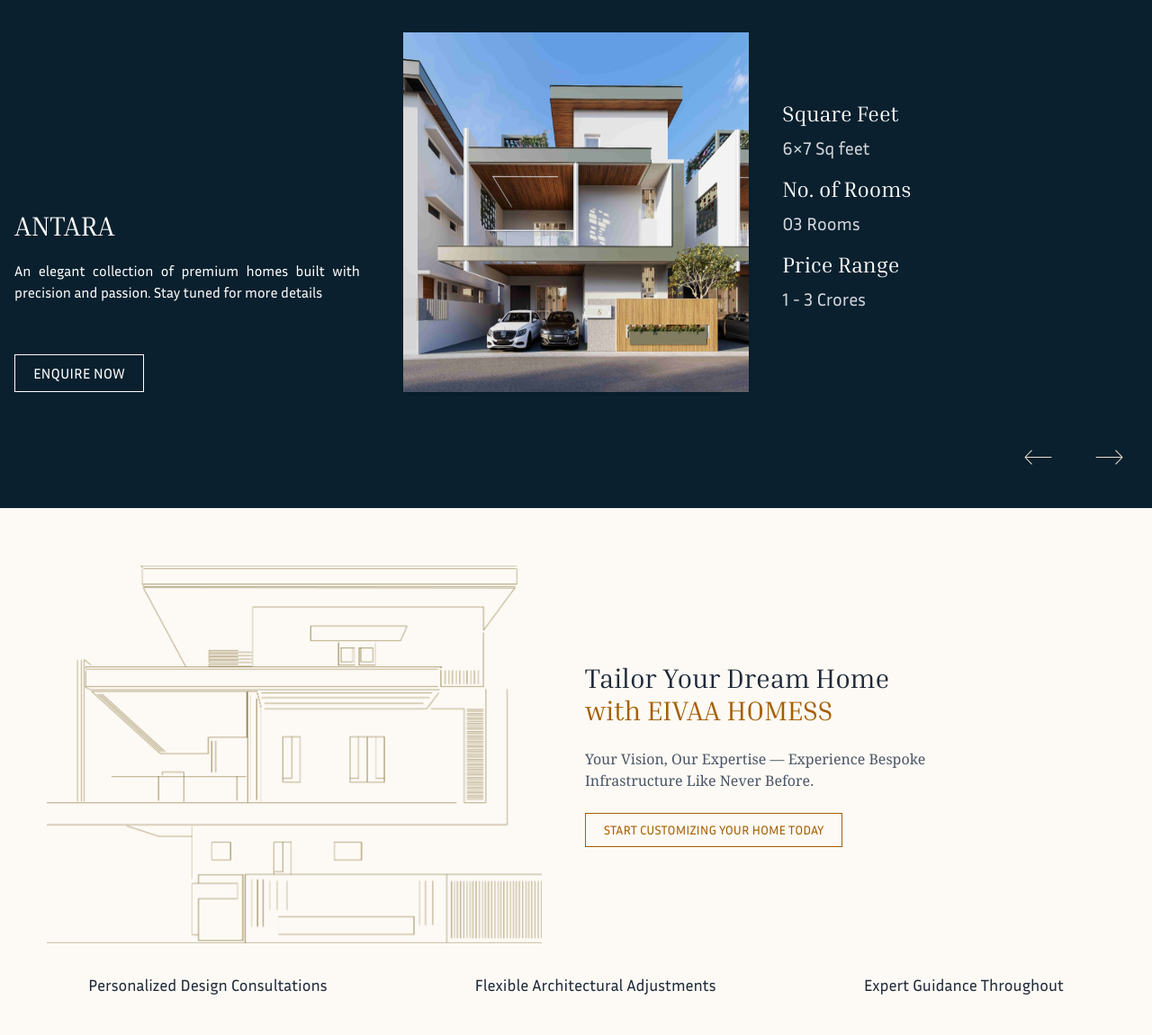
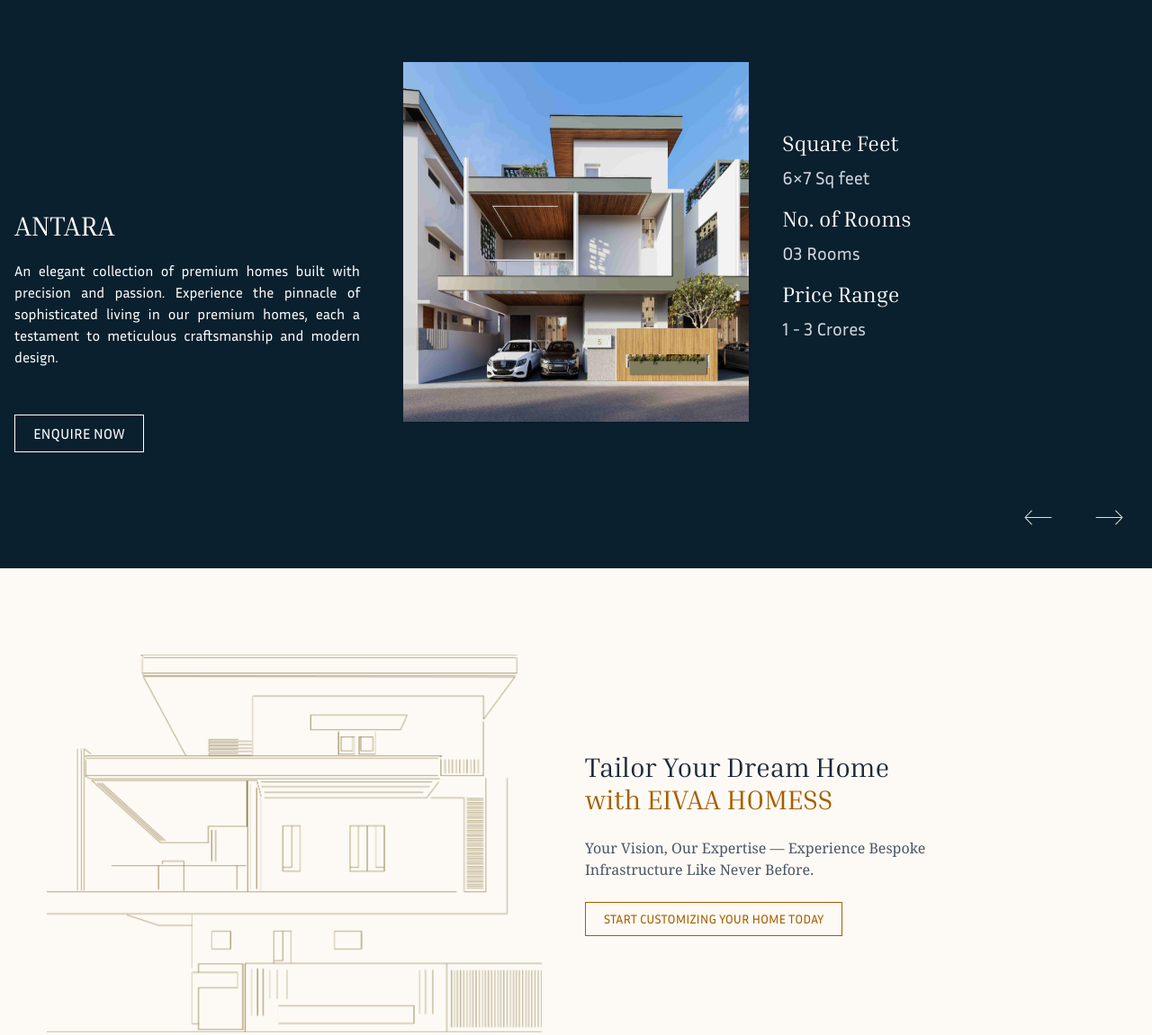
Before and after one commit to joeson2798/EivaaHomes, a website: page index.html in a window 1280 px wide. Shown: the part 1522-2673 px from the top of the page at 90% size. Drawn offline with Linux system fonts and the light colour scheme.

Commit message:
home page sizing upadted

```diff
--- a/index.html
+++ b/index.html
@@ -239,7 +239,7 @@
       <div class="max-w-7xl mx-auto px-4">
         <!-- Top Row: Only visible on md and up -->
         <div class="hidden md:flex justify-between items-center mb-6">
-          <h2 class="text-2xl md:text-3xl uppercase font-heading">Projects</h2>
+          <h2 class="text-3xl md:text-3xl uppercase font-heading">Projects</h2>
           <a
             href="#"
             class="border border-white px-4 py-2 hover:bg-white hover:text-black transition"
@@ -285,8 +285,10 @@
     <!-- Project Section End-->
 
     <!-- Personalize Section starts-->
-    <section class="bg-[#fdfaf5] py-16 px-6 text-gray-800 font-serif">
-      <div class="flex flex-col lg:flex-row items-center justify-between gap-5">
+    <section class="bg-[#fdfaf5] py-24 px-6 text-gray-800 font-serif">
+      <div
+        class="flex flex-col lg:flex-row items-center justify-between gap-5 pb-6"
+      >
         <!-- Left Image -->
         <div class="w-full lg:w-1/2 text-center flex justify-center">
           <img
@@ -672,7 +674,7 @@
   <!-- Left Text (title + description from left) -->
   <div class="md:pt-[230px]">
     <h3 class="text-3xl uppercase mb-2 md:mb-5 font-medium font-heading fade-in-left delay-200">${project.title}</h3>
-    <div class="mb-3 md:mb-5 pb-4 md:pb-8 h-[85px] fade-in-left delay-400">
+    <div class="mb-3 md:mb-5 pb-4 md:pb-8 fade-in-left delay-400">
       <p class="text-base font-medium font-paragraph max-w-sm text-justify">${project.description}</p>
     </div>
     <a href="#" class="border border-white text-white text-sm md:text-base md:mb-8 px-4 md:px-5 py-1.5 md:py-2 inline-block hover:bg-white hover:text-black transition">ENQUIRE NOW</a>
--- a/projects.json
+++ b/projects.json
@@ -1,7 +1,7 @@
 [
   {
     "title": "Antara",
-    "description": "An elegant collection of premium homes built with precision and passion. Stay tuned for more details",
+    "description": "An elegant collection of premium homes built with precision and passion. Experience the pinnacle of sophisticated living in our premium homes, each a testament to meticulous craftsmanship and modern design.",
     "image": "./images/projectimage1.jpeg",
     "squareFeet": "6×7 Sq feet",
     "rooms": "03 Rooms",
```
